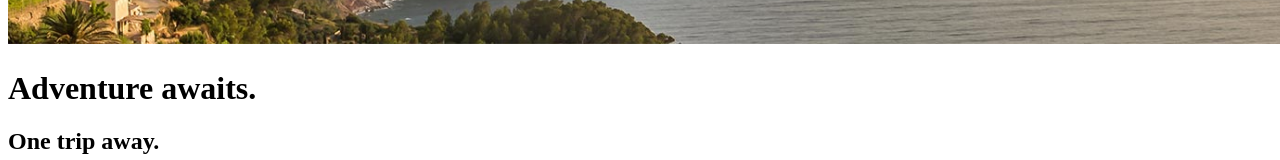
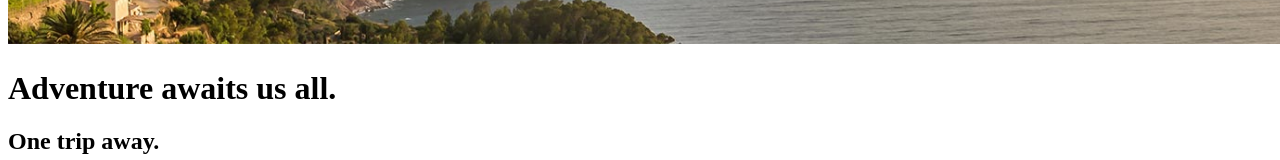
Before and after one commit to ali-kash/travel-site, a website: page app/index.html in a window 1280 px wide. Shown: the part 738-898 px from the top of the page. Drawn offline with Linux system fonts and the light colour scheme.

Commit message:
updated header text

```diff
--- a/app/index.html
+++ b/app/index.html
@@ -84,7 +84,7 @@
 
 			<div class="large-hero__text-content">
 				<div class="wrapper">
-					<h1 class="large-hero__title">Adventure awaits.</h1>
+					<h1 class="large-hero__title">Adventure awaits us all.</h1>
 					<h2 class="large-hero__subtitle">One trip away.</h2>
 					<p class="large-hero__description">
 						We create soul restoring journeys that inspire you to be you.
```
